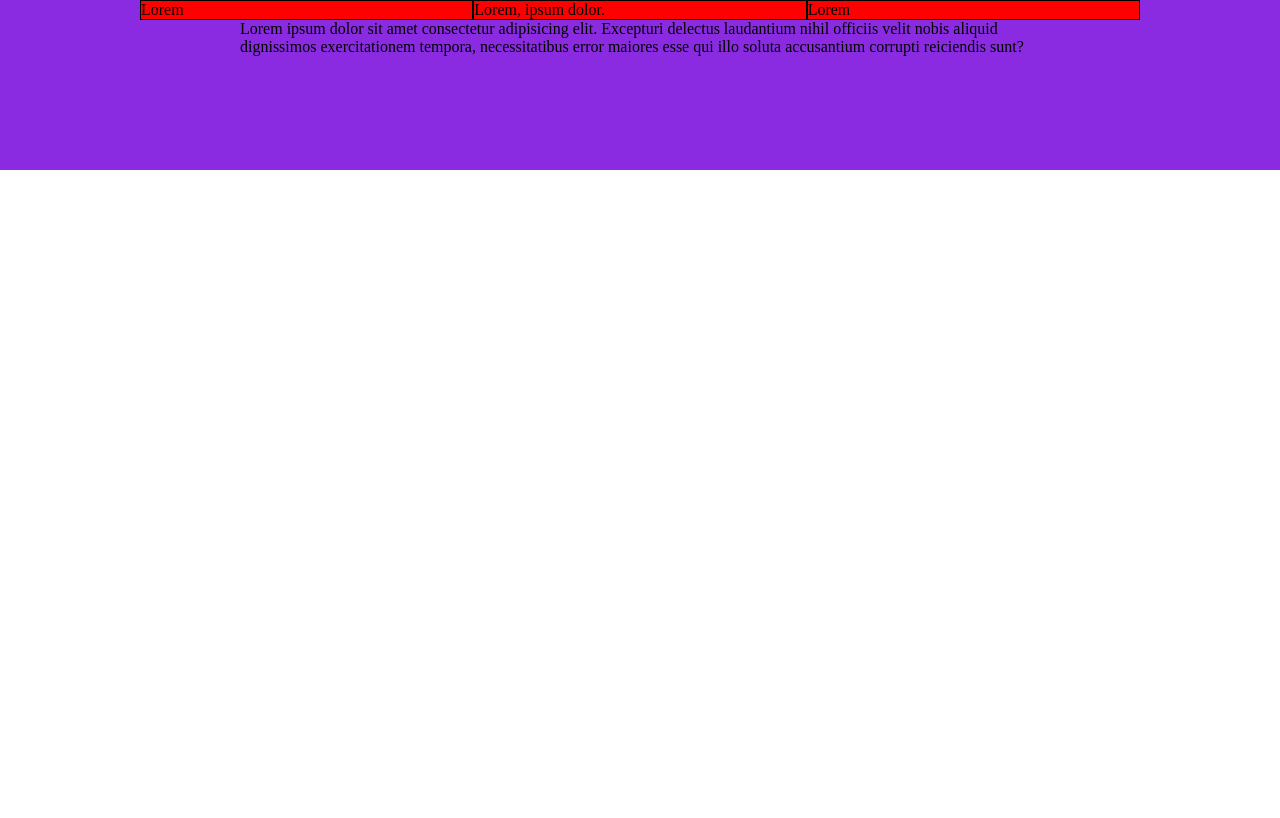
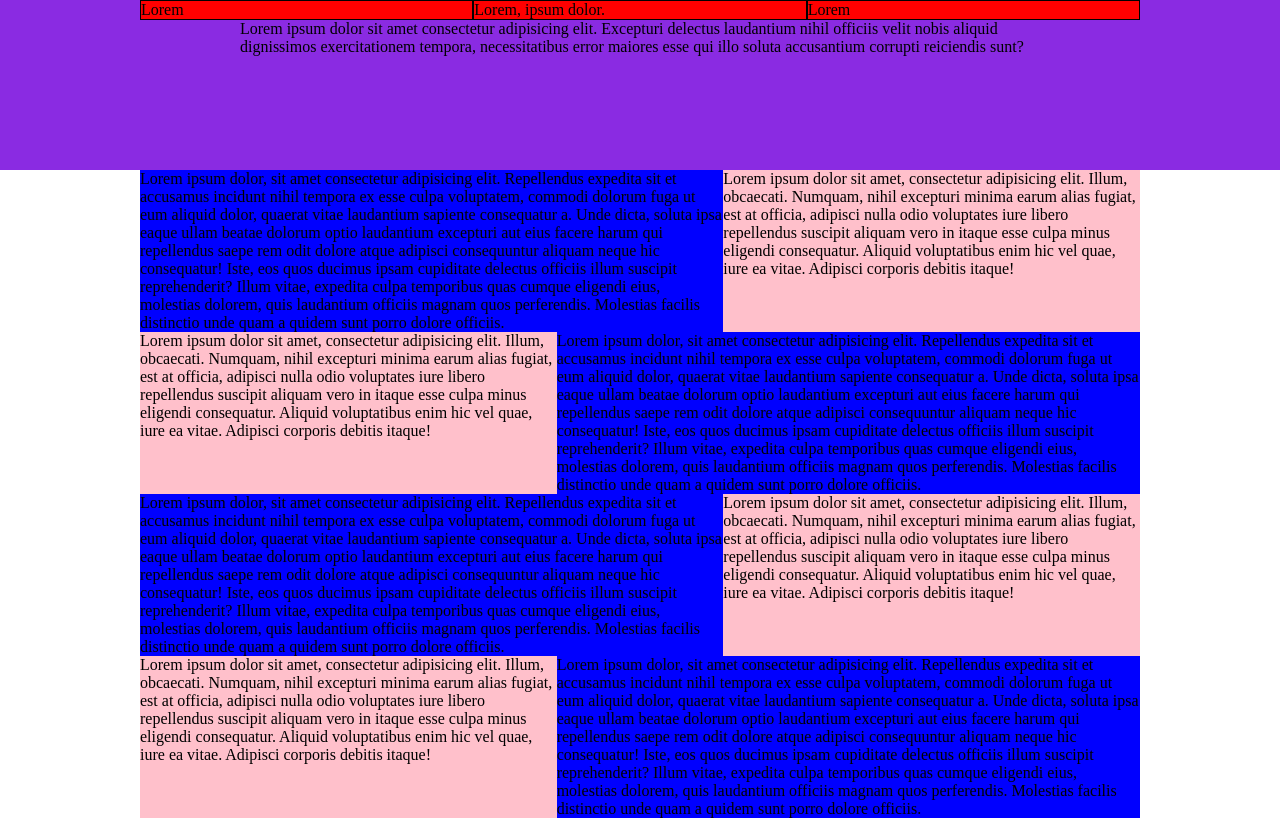
Before and after one commit to PasqualeAragosa/htmlcss-struttura-discord, a plain HTML site: page index.html in a window 1280 px wide. Drawn offline with Linux system fonts and the light colour scheme.

Commit message:
main commit

```diff
--- a/assets/css/style.css
+++ b/assets/css/style.css
@@ -3,6 +3,7 @@
     padding: 0;
     margin: 0;
     box-sizing: border-box;
+
 }
 
 .container {
@@ -14,6 +15,7 @@
 .row {
     display: flex;
 }
+
 
 /* #region Col- */
 .col-1 {
@@ -30,10 +32,13 @@
 
 .col-4 {
     width: calc((100% / 12) *4);
+        background-color: red;
+        border: 1px solid black;
 }
 
 .col-5 {
     width: calc((100% / 12) *5);
+    background-color: pink;
 }
 
 .col-6 {
@@ -42,6 +47,7 @@
 
 .col-7 {
     width: calc((100% / 12) *7);
+    background-color: blue;
 }
 
 .col-8 {
@@ -69,17 +75,21 @@
 /* #endregion Common rules */
 
 /* #region Body */
-header {
+#site_header {
     background-color: blueviolet;
     height: ;
 }
 
-.col-4 {
-    background-color: red;
-    border: 1px solid black;
+#site_main {
+    background-color: white;
+}
+
+.grey {
+    background-color: grey;
 }
 
 .download {
     height: 150px;
 }
+
 /* #endregion Body */
--- a/index.html
+++ b/index.html
@@ -29,9 +29,60 @@
         </div>
     </header>
     <!-- /#site_header -->
-    <main id="site_main"></main>
+    <main id="site_main">
+        <div class="container">
+            <div class="row">
+                <div class="col-7">
+                    Lorem ipsum dolor, sit amet consectetur adipisicing elit. Repellendus expedita sit et accusamus incidunt nihil tempora ex esse culpa voluptatem, commodi dolorum fuga ut eum aliquid dolor, quaerat vitae laudantium sapiente consequatur a. Unde dicta, soluta ipsa eaque ullam beatae dolorum optio laudantium excepturi aut eius facere harum qui repellendus saepe rem odit dolore atque adipisci consequuntur aliquam neque hic consequatur! Iste, eos quos ducimus ipsam cupiditate delectus officiis illum suscipit reprehenderit? Illum vitae, expedita culpa temporibus quas cumque eligendi eius, molestias dolorem, quis laudantium officiis magnam quos perferendis. Molestias facilis distinctio unde quam a quidem sunt porro dolore officiis.
+                </div>
+                <div class="col-5">
+                    Lorem ipsum dolor sit amet, consectetur adipisicing elit. Illum, obcaecati. Numquam, nihil excepturi minima earum alias fugiat, est at officia, adipisci nulla odio voluptates iure libero repellendus suscipit aliquam vero in itaque esse culpa minus eligendi consequatur. Aliquid voluptatibus enim hic vel quae, iure ea vitae. Adipisci corporis debitis itaque!
+                </div>
+            </div>
+            <!-- /row -->
+        </div>
+        <!-- /container -->
+        <div class="container grey">
+            <div class="row">
+                <div class="col-5">
+                    Lorem ipsum dolor sit amet, consectetur adipisicing elit. Illum, obcaecati. Numquam, nihil excepturi minima earum alias fugiat, est at officia, adipisci nulla odio voluptates iure libero repellendus suscipit aliquam vero in itaque esse culpa minus eligendi consequatur. Aliquid voluptatibus enim hic vel quae, iure ea vitae. Adipisci corporis debitis itaque!
+                </div>
+                <div class="col-7">
+                    Lorem ipsum dolor, sit amet consectetur adipisicing elit. Repellendus expedita sit et accusamus incidunt nihil tempora ex esse culpa voluptatem, commodi dolorum fuga ut eum aliquid dolor, quaerat vitae laudantium sapiente consequatur a. Unde dicta, soluta ipsa eaque ullam beatae dolorum optio laudantium excepturi aut eius facere harum qui repellendus saepe rem odit dolore atque adipisci consequuntur aliquam neque hic consequatur! Iste, eos quos ducimus ipsam cupiditate delectus officiis illum suscipit reprehenderit? Illum vitae, expedita culpa temporibus quas cumque eligendi eius, molestias dolorem, quis laudantium officiis magnam quos perferendis. Molestias facilis distinctio unde quam a quidem sunt porro dolore officiis.
+                </div>
+            </div>
+            <!-- /row -->
+        </div>
+        <!-- /container -->
+        <div class="container">
+            <div class="row">
+                <div class="col-7">
+                    Lorem ipsum dolor, sit amet consectetur adipisicing elit. Repellendus expedita sit et accusamus incidunt nihil tempora ex esse culpa voluptatem, commodi dolorum fuga ut eum aliquid dolor, quaerat vitae laudantium sapiente consequatur a. Unde dicta, soluta ipsa eaque ullam beatae dolorum optio laudantium excepturi aut eius facere harum qui repellendus saepe rem odit dolore atque adipisci consequuntur aliquam neque hic consequatur! Iste, eos quos ducimus ipsam cupiditate delectus officiis illum suscipit reprehenderit? Illum vitae, expedita culpa temporibus quas cumque eligendi eius, molestias dolorem, quis laudantium officiis magnam quos perferendis. Molestias facilis distinctio unde quam a quidem sunt porro dolore officiis.
+                </div>
+                <div class="col-5">
+                    Lorem ipsum dolor sit amet, consectetur adipisicing elit. Illum, obcaecati. Numquam, nihil excepturi minima earum alias fugiat, est at officia, adipisci nulla odio voluptates iure libero repellendus suscipit aliquam vero in itaque esse culpa minus eligendi consequatur. Aliquid voluptatibus enim hic vel quae, iure ea vitae. Adipisci corporis debitis itaque!
+                </div>
+            </div>
+            <!-- /row -->
+        </div>
+        <!-- /container -->
+        <div class="container grey">
+            <div class="row">
+                <div class="col-5">
+                    Lorem ipsum dolor sit amet, consectetur adipisicing elit. Illum, obcaecati. Numquam, nihil excepturi minima earum alias fugiat, est at officia, adipisci nulla odio voluptates iure libero repellendus suscipit aliquam vero in itaque esse culpa minus eligendi consequatur. Aliquid voluptatibus enim hic vel quae, iure ea vitae. Adipisci corporis debitis itaque!
+                </div>
+                <div class="col-7">
+                    Lorem ipsum dolor, sit amet consectetur adipisicing elit. Repellendus expedita sit et accusamus incidunt nihil tempora ex esse culpa voluptatem, commodi dolorum fuga ut eum aliquid dolor, quaerat vitae laudantium sapiente consequatur a. Unde dicta, soluta ipsa eaque ullam beatae dolorum optio laudantium excepturi aut eius facere harum qui repellendus saepe rem odit dolore atque adipisci consequuntur aliquam neque hic consequatur! Iste, eos quos ducimus ipsam cupiditate delectus officiis illum suscipit reprehenderit? Illum vitae, expedita culpa temporibus quas cumque eligendi eius, molestias dolorem, quis laudantium officiis magnam quos perferendis. Molestias facilis distinctio unde quam a quidem sunt porro dolore officiis.
+                </div>
+            </div>
+            <!-- /row -->
+        </div>
+        <!-- /container -->
+    </main>
     <!-- /#site_main -->
-    <footer id="site_footer"></footer>
+    <footer id="site_footer">
+
+    </footer>
     <!-- /#site_footer -->
 </body>
 </html>
```
